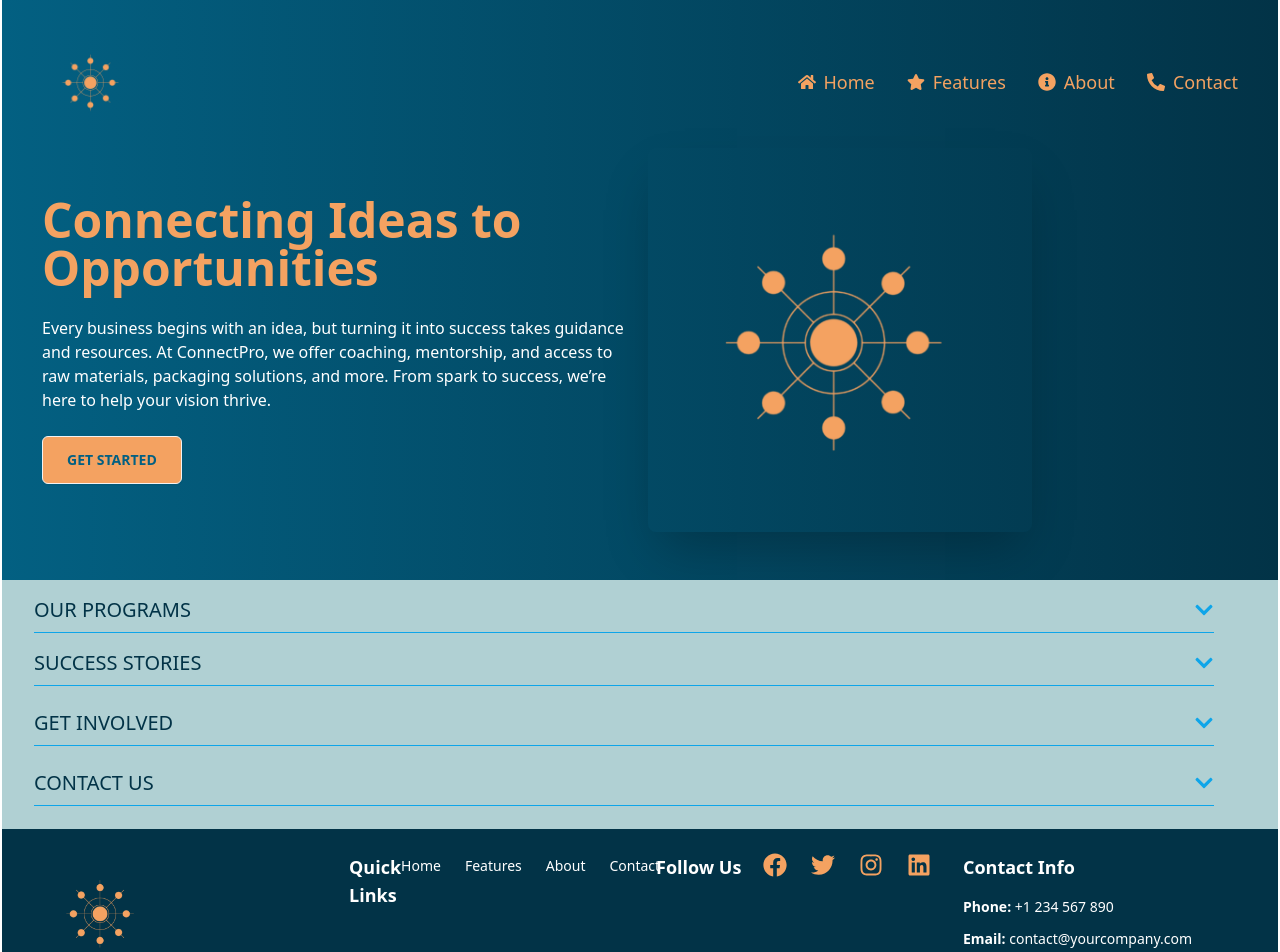
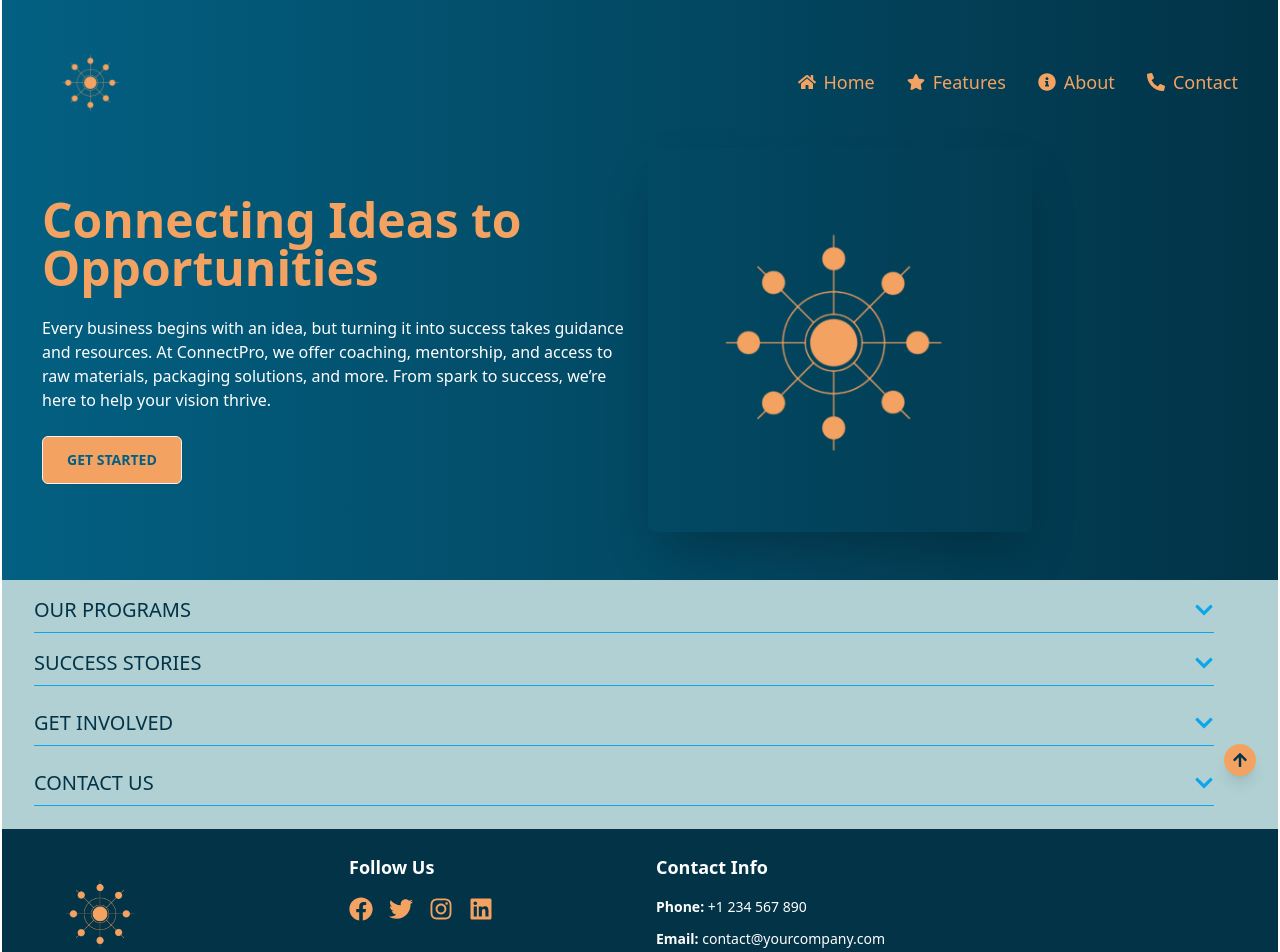
Before and after one commit to KojoFocus/ConnectPro, a React (Vite) app: page / in a window 1280 px wide. Shown: the top 952 px of the page. Built offline with nearby package versions, Linux system fonts and the light colour scheme.

Commit message:
Update footer: Remove quick links, add scroll-to-top button with smaller icon size

```diff
--- a/src/components/footer.tsx
+++ b/src/components/footer.tsx
@@ -1,7 +1,16 @@
 import logo from '../assets/logo.png'
 import { FaFacebook, FaTwitter, FaInstagram, FaLinkedin } from "react-icons/fa";
+import { FaArrowUp } from "react-icons/fa"; // Import the scroll to top icon
 
 const Footer = () => {
+  // Scroll to top function
+  const scrollToTop = () => {
+    window.scrollTo({
+      top: 0,
+      behavior: 'smooth',
+    });
+  };
+
   return (
     <div className="bg-[#023347] text-white py-6 mt-0">
       <div className="container mx-auto px-6 py-0 md:px-10">
@@ -15,49 +24,10 @@ const Footer = () => {
             </p>
           </div>
 
-          {/* Quick Links */}
-          <div className="flex flex-col sm:flex-row items-center sm:items-start sm:justify-between">
-            <h3 className="text-lg font-semibold mb-4 sm:mb-0">Quick Links</h3>
-            <ul className="flex space-x-6">
-              <li>
-                <a
-                  href="#home"
-                  className="text-sm hover:text-[#F4A261] transition duration-300"
-                >
-                  Home
-                </a>
-              </li>
-              <li>
-                <a
-                  href="#features"
-                  className="text-sm hover:text-[#F4A261] transition duration-300"
-                >
-                  Features
-                </a>
-              </li>
-              <li>
-                <a
-                  href="#about"
-                  className="text-sm hover:text-[#F4A261] transition duration-300"
-                >
-                  About
-                </a>
-              </li>
-              <li>
-                <a
-                  href="#contact"
-                  className="text-sm hover:text-[#F4A261] transition duration-300"
-                >
-                  Contact
-                </a>
-              </li>
-            </ul>
-          </div>
-
           {/* Social Media Links */}
-          <div className="flex flex-col sm:flex-row items-center sm:items-start sm:justify-between">
-            <h3 className="text-lg font-semibold mb-4 sm:mb-0">Follow Us</h3>
-            <div className="flex space-x-6">
+          <div className="flex flex-col items-center sm:items-start">
+            <h3 className="text-lg font-semibold mb-4">Follow Us</h3>
+            <div className="flex space-x-4">
               <a
                 href="https://facebook.com"
                 target="_blank"
@@ -118,6 +88,15 @@ const Footer = () => {
           </p>
         </div>
       </div>
+
+      {/* Scroll to Top Button */}
+      <button
+        onClick={scrollToTop}
+        className="fixed bottom-6 right-6 bg-[#F4A261] text-[#023347] rounded-full p-2 shadow-lg hover:bg-[#e08c4a] transition duration-300"
+      >
+        {/* Set a smaller size for the scroll icon */}
+        <FaArrowUp className="w-4 h-4" />  {/* Set width and height explicitly to 16px */}
+      </button>
     </div>
   );
 };
```
